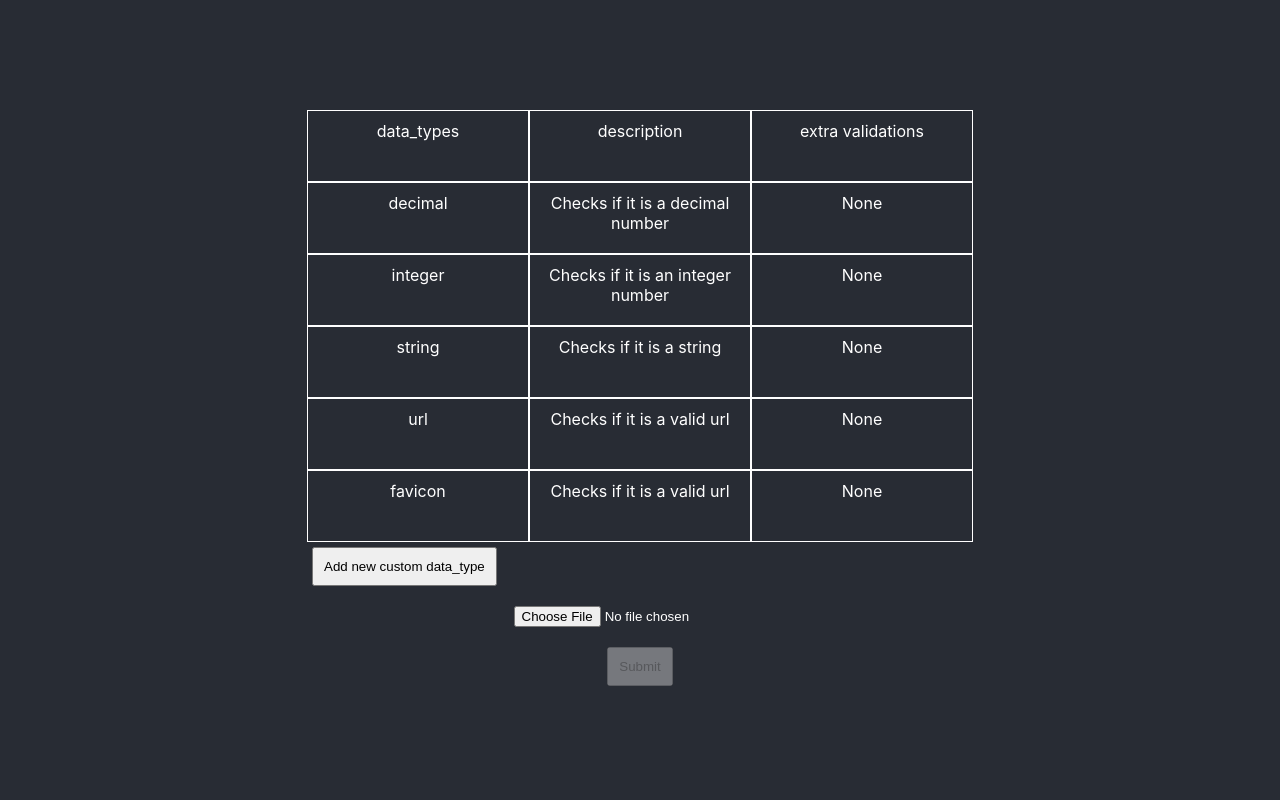
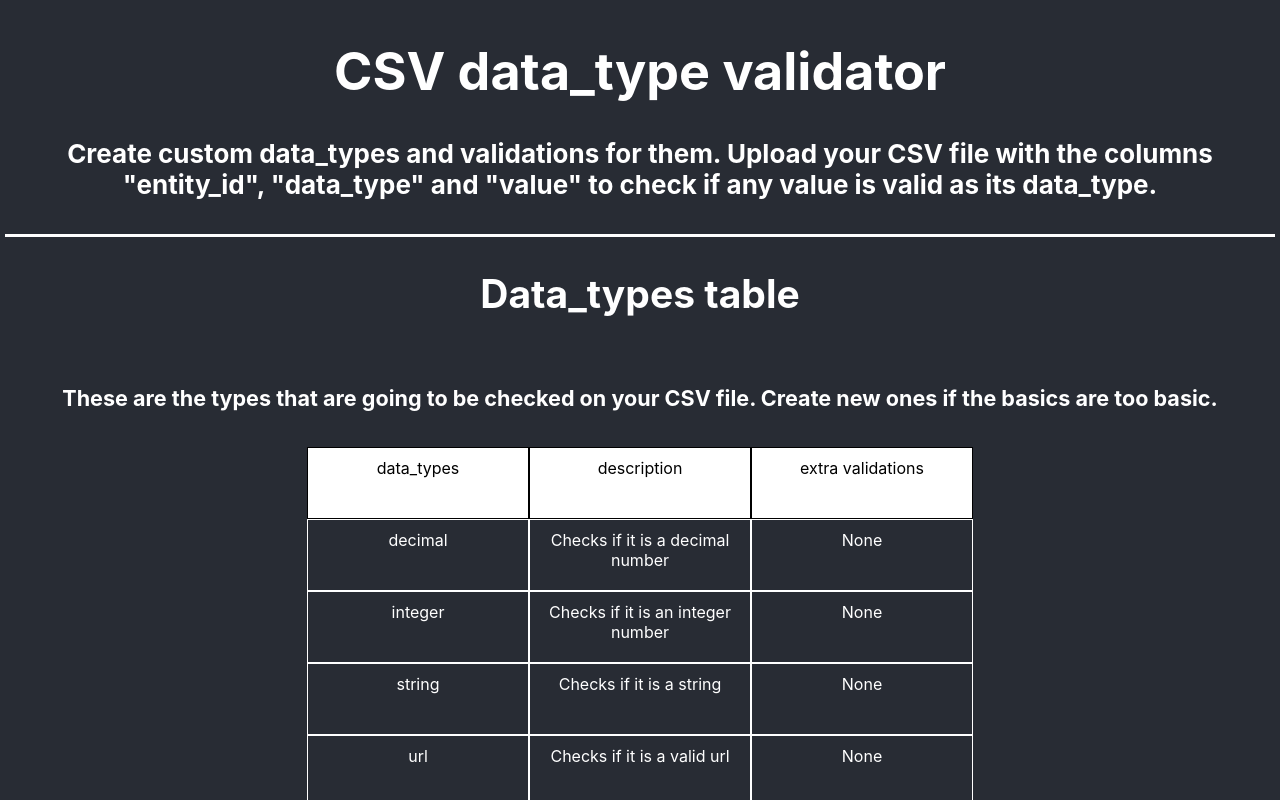
Before and after one commit to a-mar-se/rp_technical_challenge, a React (Create React App) app in the folder csv-upload-front/: page / in a window 1280 px wide. Shown: the top 800 px of the page. Built offline with nearby package versions, Linux system fonts and the light colour scheme.

Commit message:
Adding some simple style to UI

```diff
--- a/csv-upload-front/src/Components/FileUpload.tsx
+++ b/csv-upload-front/src/Components/FileUpload.tsx
@@ -114,12 +114,17 @@ const FileUpload = () => {
 
 
     return(
-        <div>
-            <div>
-                <div style={{display:'flex', flexDirection:"row"}}>
-                    <div className="cell">data_types</div>
-                    <div className="cell">description</div>
-                    <div className="cell">extra validations</div>
+        <div style={{padding:"5px"}}>
+            <h1>CSV data_type validator</h1>
+            <h4>Create custom data_types and validations for them. Upload your CSV file with the columns "entity_id", "data_type" and "value" to check if any value is valid as its data_type.</h4>
+            <div style={{display:'flex', flexDirection:'column', justifyContent:'center'}}>
+                <div style={{display: "flex", flexDirection: "column", alignItems:'center', borderLeftWidth:"0px", borderRightWidth: "0px", borderColor: "white", borderStyle:"solid"}}>
+                    <h2>Data_types table</h2>
+                    <h5>These are the types that are going to be checked on your CSV file. Create new ones if the basics are too basic.</h5>
+                    <div  style={{display:'flex', flexDirection:"row"}}>
+                        <div className="cell cell-header">data_types</div>
+                        <div className="cell cell-header">description</div>
+                        <div className="cell cell-header">extra validations</div>
                     </div>
                     {dataTypes.map(element=>{
                         return (
@@ -156,8 +161,9 @@ const FileUpload = () => {
                     }
 
                 </div>
+                <h3>Upload you CSV files here</h3>
+                <div style={{display:"flex", flexDirection:"row", justifyContent:'center'}}>
                     <input type="file" name="file" onChange={changeHandler} />
-            <div>
                     <button onClick={handleSubmission} disabled={disabled}>Submit</button>
                 </div>
                 {error !== "" ?
@@ -171,6 +177,7 @@ const FileUpload = () => {
                     :
                     <></>
                 }
+            </div>
             {csvResponse !== "" ?
                 <div>{recordsErrors.map(e=>{
                     console.log({e})
--- a/csv-upload-front/src/index.css
+++ b/csv-upload-front/src/index.css
@@ -20,6 +20,12 @@ code {
   font-size: 16px;
 }
 
+.cell-header{
+  background-color: white;
+  color: black;
+  border: 1px solid black;
+}
+
 button, input{
   padding:10px;
   margin: 5px;
```
Lines whose indentation alone changed are shown as unchanged.
